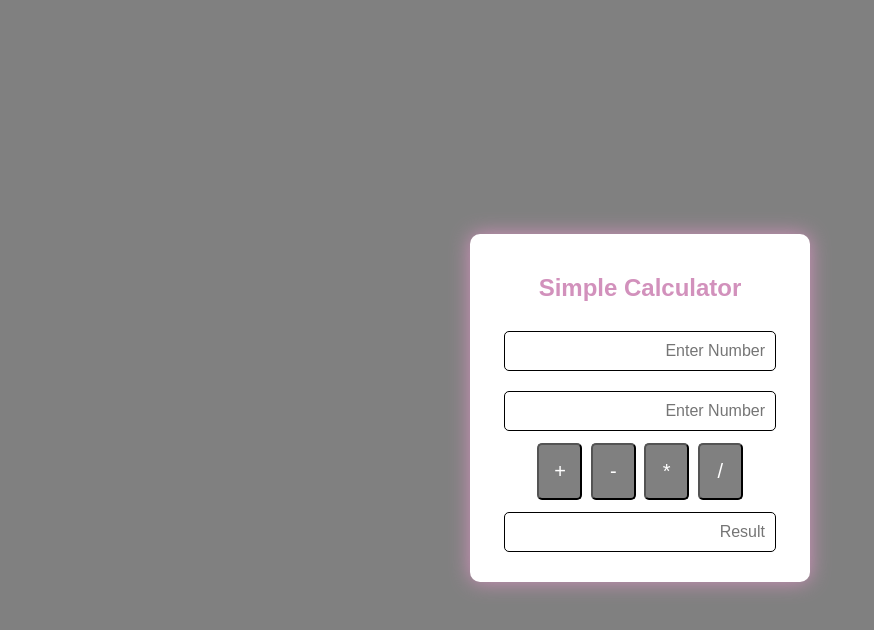
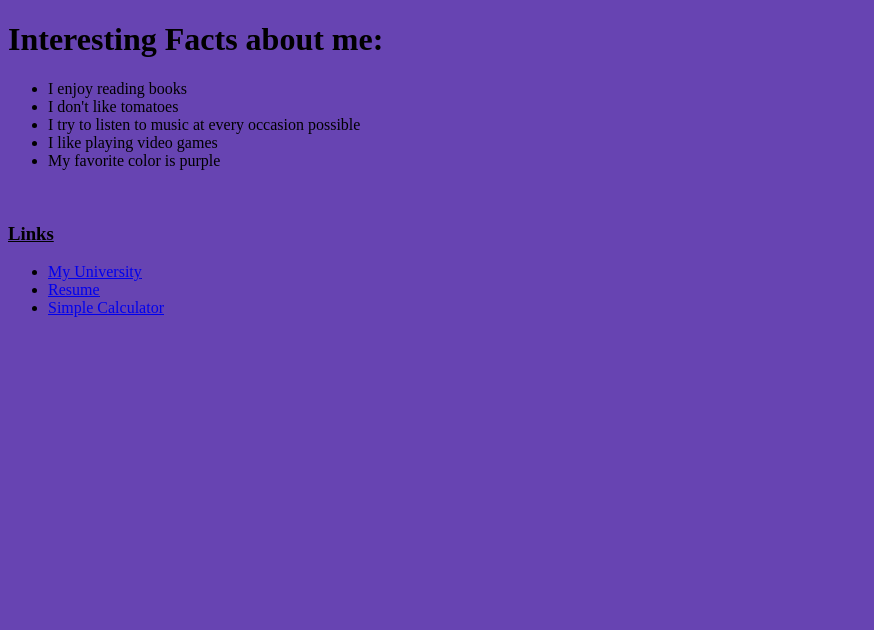
Before and after one commit to catsrcool3123/blahblahblah123, a plain HTML site: page index.html in a window 1280 px wide. Shown: the whole page, without its empty margins (0-874 px from the left). Drawn offline with Linux system fonts and the light colour scheme.

Commit message:
Update index.html

```diff
--- a/index.html
+++ b/index.html
@@ -1,109 +1,24 @@
 <!DOCTYPE html>
 <HTML>
-<title>Simple Calculator</title>
-<script>
+<title>Project 1</title>
+<body style="background-color:rgb(103, 68, 178);">
 
-	function add(){
-		var num1,num2;
-		num1 = Number(document.form1.txtNum1.value);
-		num2 = Number(document.form1.txtNum2.value);
-		document.form1.txtResult.value = num1 + num2;
-	}
-	function sub(){
-		var num1,num2;
-		num1 = Number(document.form1.txtNum1.value);
-		num2 = Number(document.form1.txtNum2.value);
-		document.form1.txtResult.value= num1 - num2;
-	}
-	function mult(){
-		var num1,num2;
-		num1 = Number(document.form1.txtNum1.value);
-		num2 = Number(document.form1.txtNum2.value);
-		document.form1.txtResult.value= num1 * num2;
-	}
-	function div(){
-		var num1,num2;
-		num1 = Number(document.form1.txtNum1.value);
-		num2 = Number(document.form1.txtNum2.value);
-		document.form1.txtResult.value= num1 / num2;
-	}
-</script>
+    <h1>Interesting Facts about me: </h1>
+        <ul>
+            <li>I enjoy reading books</li>
+            <li>I don't like tomatoes</li>
+            <li>I try to listen to music at every occasion possible</li>
+            <li>I like playing video games</li>
+            <li>My favorite color is purple</li>
+        </ul>
 
-<head>
-    <style>
-        body {
-            font-family: Arial, sans-serif;
-            background-color: #808080;
-            display: flex;
-            justify-content: center;
-            align-items: center;
-            height: 100vh;
-        }
+<br>
+    <h3><u>Links</h3>
+        <ul>
+            <li><a href="myUniversity.html">My University</a></li>
+            <li><a href="myResume.html">Resume</a></li>
+            <li><a href="calculator.html">Simple Calculator</a></li>
+        </ul>
 
-        .calculator {
-            background-color: #ffffff;
-            padding: 20px;
-            border-radius: 10px;
-            box-shadow: 0 0 20px #d291bc;
-            width: 300px;
-            text-align: center;
-        }
-
-        .result input[type="text"]:hover {
-            cursor: not-allowed
-        }
-
-        input[type="text"] {
-            width: 250px;
-            padding: 10px;
-            margin: 10px;
-            border: 1px solid;
-            border-radius: 5px;
-            font-size: 16px;
-            text-align: right;
-        }
-
-        input[type="button"] {
-            width: 45px;
-            padding: 15px;
-            margin: 2px;
-            font-size: 20px;
-            cursor: pointer;
-            border-radius: 5px;
-            background-color: #808080;
-            color: #ffffff;
-        }
-
-        input[type="button"]:hover {
-            background-color: #0056b3;
-        }
-
-        h2 {
-            color: #d291bc;
-        }
-
-
-    </style>
-</head>
-
-<body>
-
- <form name="form1">
-    <div class="calculator">
-        <h2>Simple Calculator</h2>
-
-            <input type="text" name="txtNum1" placeholder="Enter Number" >
-            <input type="text" name="txtNum2" placeholder="Enter Number" >
-
-            <input type="button" value="+" onclick="add()">
-            <input type="button" value="-" onclick="sub()">
-            <input type="button" value="*" onclick="mult()">
-            <input type="button" value="/" onclick="div()">
-
-            <div class="result">
-                <input type="text" name="txtResult" placeholder="Result" readonly>
-            </div>
-        </form>
-    </div>
-</body>
-</html>
+</BODY>
+</HTML>
```
